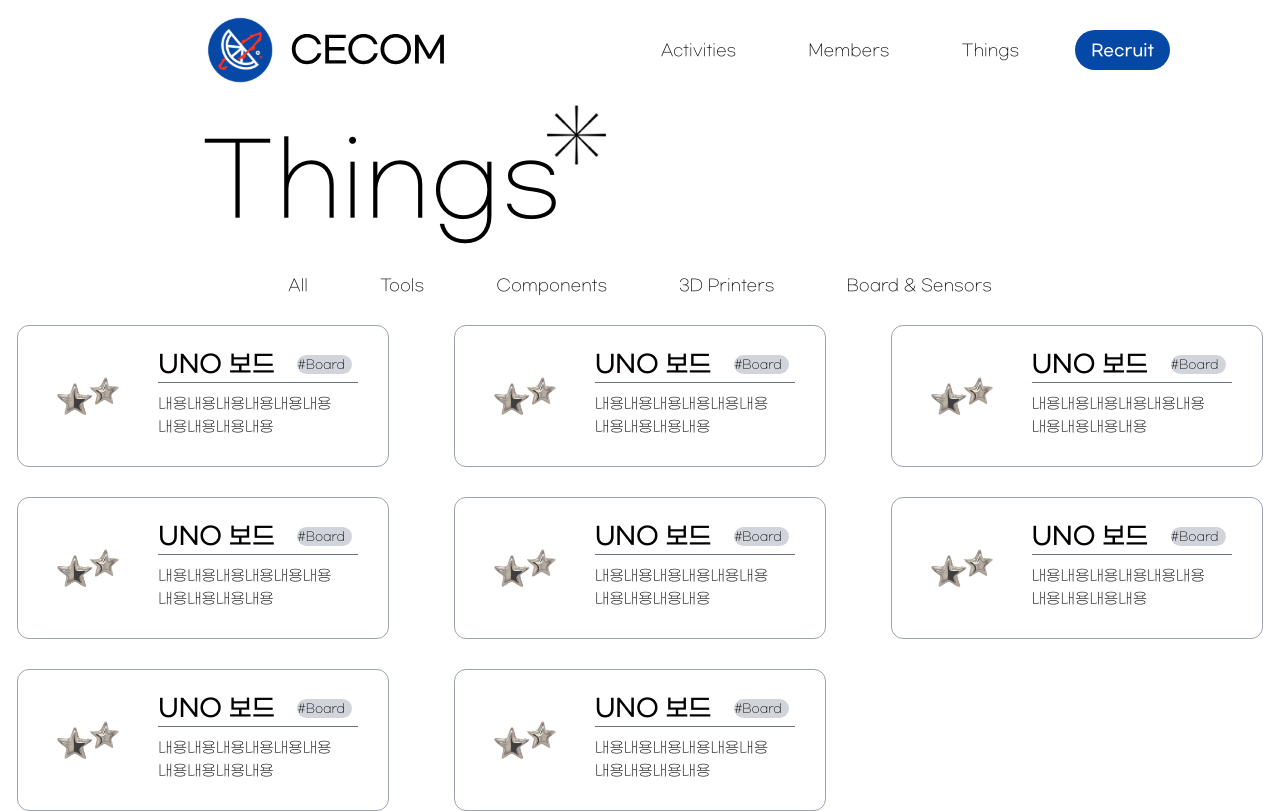
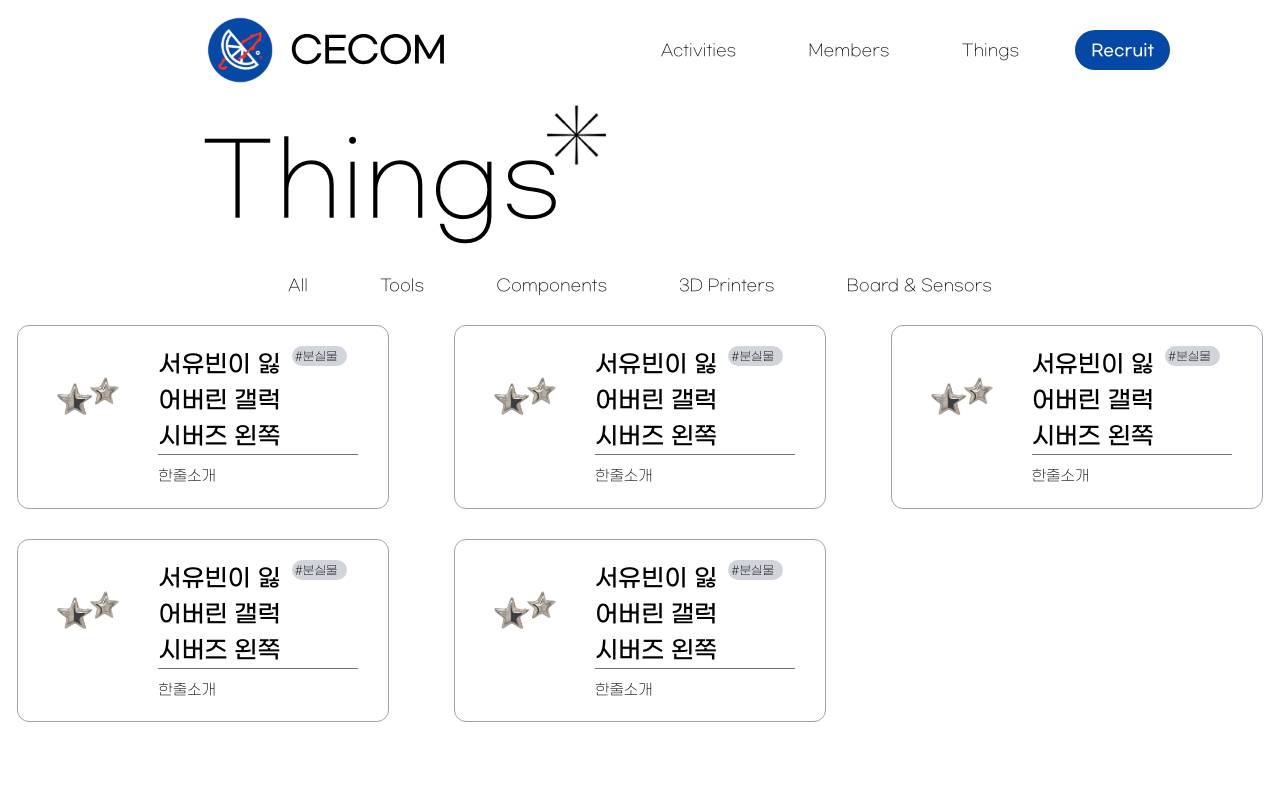
Before and after one commit to CECOM-CAU/CECOM_Web, a Next.js app: page /things in a window 1280 px wide. Built offline with nearby package versions, Linux system fonts and the light colour scheme.

Commit message:
Update things : Use Dummy Data

```diff
--- a/src/app/things/_components/page.tsx
+++ b/src/app/things/_components/page.tsx
@@ -1,9 +1,22 @@
-const SmallBox = () => {
+import {ThingItem} from "@/utils/Interfaces";
+
+const SmallBox = ({description, id, name, photo, tag}:ThingItem) => {
     return (
         <div className={'border rounded-xl border-gray-400 flex flex-row flex-grow-0 hover:shadow-xl'}>
             <img className={'h-[100px] m-[20px]'} src="/Thingsphoto.jpg" alt="Things"/>
             <div className={'mt-[20px] mr-[30px] mb-[20px]'}>
-                <TextBox></TextBox>
+                <div className={'flex flex-col'}>
+                    <div className={'w-[200px] grid grid-cols-3 grid-rows-1 '}>
+                        <span className={'text-[24px] col-span-2 font-gmarket-m'}>{name}</span>
+                        <div className={'h-[20px] w-[55px] flex bg-cover rounded-2xl border-0 bg-gray-300'}>
+                            <span className={'ml-[3px] text-[12px] place-self-center font-gmarket'}>{tag}</span>
+                        </div>
+                    </div>
+                    <div className={'mb-[10px]'}>
+                        <hr className={'w-[200px] border-gray-500'}/>
+                    </div>
+                    <span className={'text-wrap w-[180px] text-[15px] font-gmarket'}>{description}</span>
+                </div>
             </div>
         </div>
     );
--- a/src/app/things/page.tsx
+++ b/src/app/things/page.tsx
@@ -3,6 +3,8 @@ import PageTitle from "@/app/_components/PageTitle";
 import SmallBox from "@/app/things/_components/page";
 import React from "react";
 import MenuBar from "@/app/things/_components/menubar";
+import {ThingData} from "@/utils/DummyData";
+import {ThingItem} from "@/utils/Interfaces";
 
 
 const ThingsPage = () => {
@@ -15,14 +17,9 @@ const ThingsPage = () => {
                 </div>
                     <div className={'flex flex-row items-center justify-center'}>
                         <div className={'grid w-full container grid-cols-3 grid-flow-row gap-[30px] justify-items-center mt-[20px]'}>
-                            <SmallBox></SmallBox>
-                            <SmallBox></SmallBox>
-                            <SmallBox></SmallBox>
-                            <SmallBox></SmallBox>
-                            <SmallBox></SmallBox>
-                            <SmallBox></SmallBox>
-                            <SmallBox></SmallBox>
-                            <SmallBox></SmallBox>
+                            {ThingData.data.map(({description, id, name, photo, tag}:ThingItem)=>(
+                                <SmallBox description={description} id={id} name={name} photo={photo} tag={tag}/>
+                            ))}
                         </div>
                     </div>
             </div>
```
